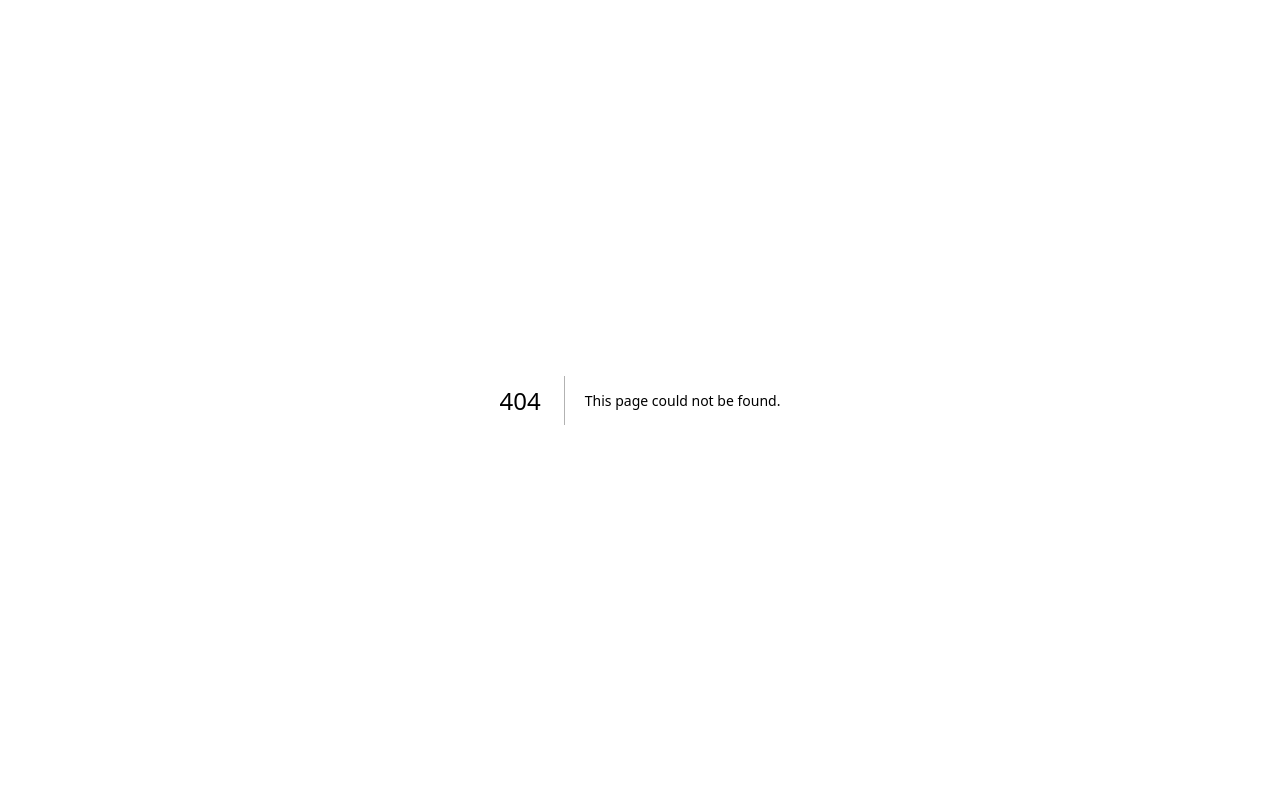
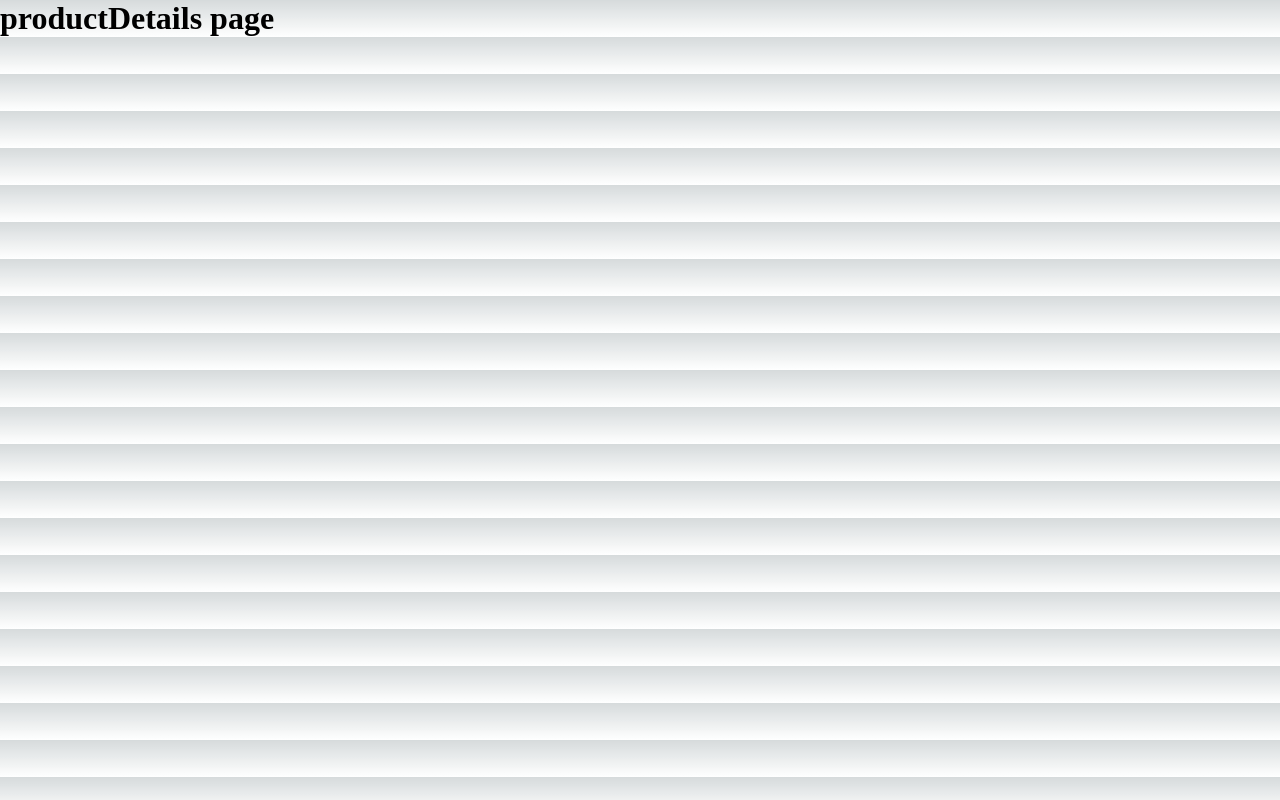
Before and after one commit to alireza-mehrzad/next-test, a Next.js app: page /product/1 in a window 1280 px wide. Before the commit this address had no page. Built offline with nearby package versions, Linux system fonts and the light colour scheme.

Commit message:
dynamic route

```diff
--- /dev/null
+++ b/pages/product/[productid].js
@@ -0,0 +1,5 @@
+const productDetails = () => {
+  return <h1>productDetails page</h1>;
+};
+
+export default productDetails;
```
